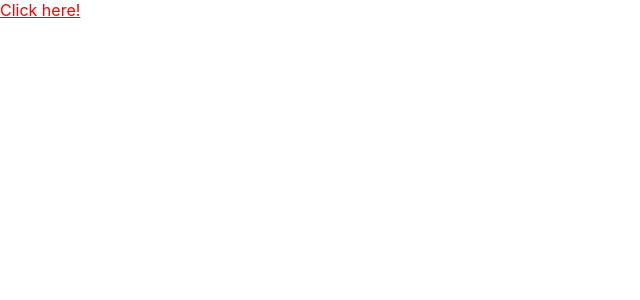
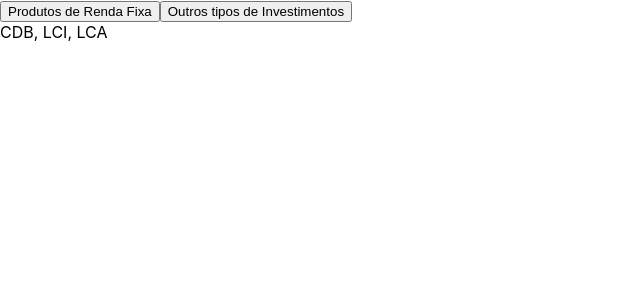
Before and after one commit to afraniocosta/react, a React (Create React App) app: page / in a window 1280 px wide. Shown: the top 300 px of the page, without its empty margins (0-640 px from the left). Built offline with nearby package versions, Linux system fonts and the light colour scheme.

Commit message:
criação do componente tab

```diff
--- /dev/null
+++ b/src/Tab.js
@@ -0,0 +1,71 @@
+import React from 'react'
+
+class Tab extends React.PureComponent {
+    constructor(props) {
+        super(props)
+        this.state = {
+           rendaFixa: 'block',
+           outrosInvestimentos: 'none'
+        };
+        this.OpenOtherInvestments = this.OpenOtherInvestments.bind(this);
+        this.OpenRendaFixa = this.OpenRendaFixa.bind(this);
+        console.log('estou no construtor')
+    }
+
+    componentDidMount() {
+        console.log('estou no DidMount')
+    }
+
+    OpenRendaFixa = (evt) => {
+
+        console.log('mostra Renda Fixa')
+
+        evt && evt.preventDefault()
+        this.setState({
+            outrosInvestimentos: 'none',
+            rendaFixa: 'block'
+        });
+
+    }
+
+    OpenOtherInvestments = (evt) => {
+
+        console.log('mostra os novos investimentos')
+
+        evt && evt.preventDefault()
+
+        this.setState({
+            outrosInvestimentos: 'block',
+            rendaFixa: 'none'
+        });
+
+    }
+
+
+    render () {
+
+        return (
+
+            <div>
+
+                <button onClick={evt => { this.OpenRendaFixa(evt) }}>
+                    Produtos de Renda Fixa
+                </button>
+                <button onClick={evt => { this.OpenOtherInvestments(evt) }}>
+                    Outros tipos de Investimentos
+                </button>
+
+                <div id="rf" style={{display: this.state.rendaFixa}}>
+                    CDB, LCI, LCA
+                </div>
+
+                <div id="outros" style={{display: this.state.outrosInvestimentos}}>
+                    Debêntures, Poupança
+                </div>
+
+            </div>
+        );
+    }
+}
+
+export default Tab
--- /dev/null
+++ b/src/css/tabs.css
@@ -0,0 +1,3 @@
+#outros {
+    display: none;
+}
--- a/src/index.js
+++ b/src/index.js
@@ -1,7 +1,7 @@
 import React from 'react';
 import ReactDOM from 'react-dom';
 import './index.css';
-import App from './AppAlternativo';
+import App from './Tab';
 import * as serviceWorker from './serviceWorker';
 
 ReactDOM.render(<App />, document.getElementById('root'));
```
